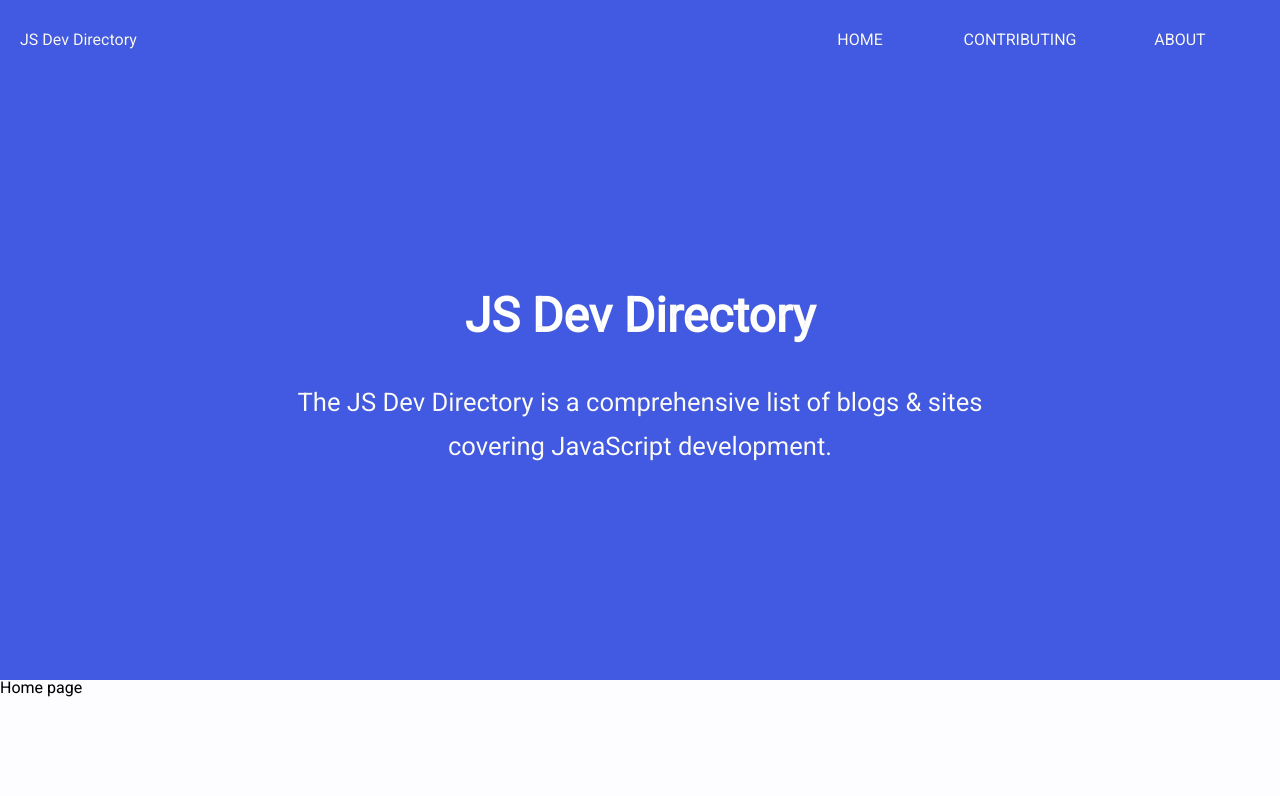
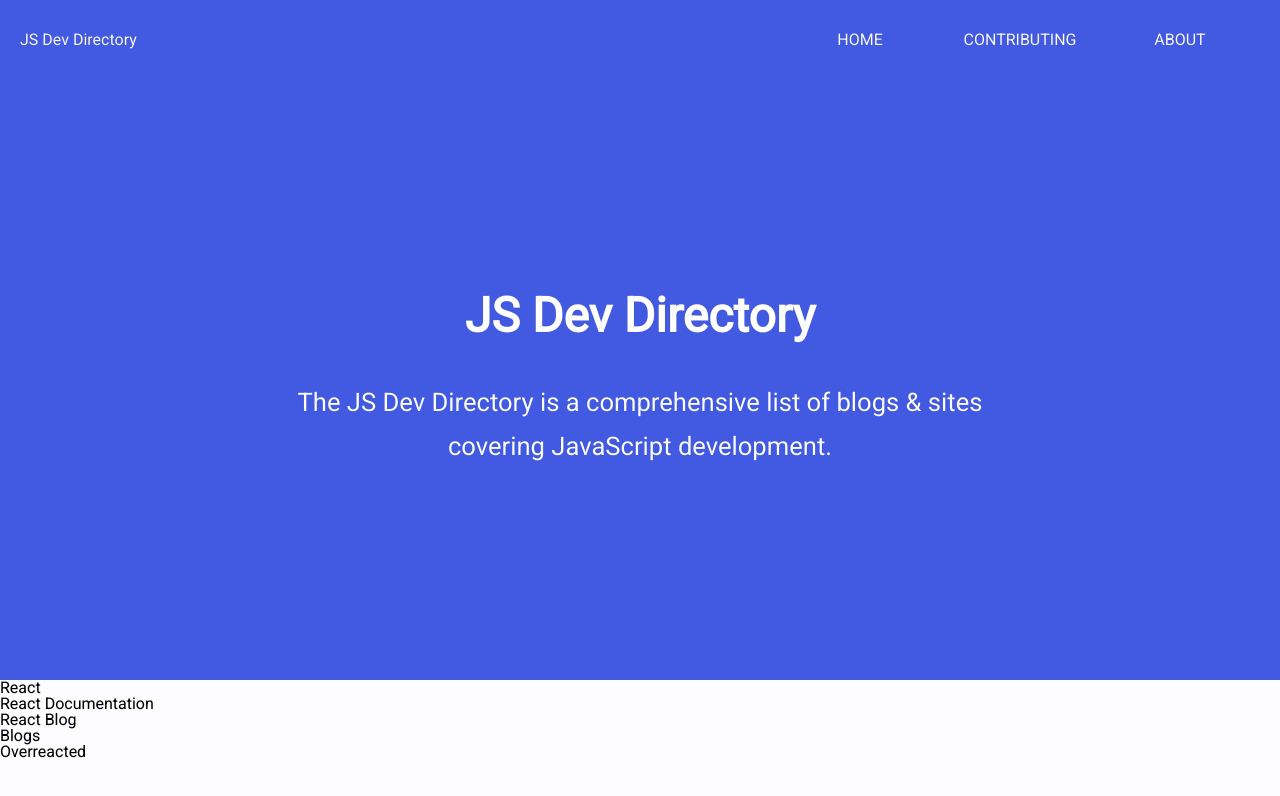
Before and after one commit to Onra/jsdevrepository, a Next.js app: page / in a window 1280 px wide. Shown: the top 796 px of the page. Built offline with nearby package versions, Linux system fonts and the light colour scheme.

Commit message:
Add sites.json and basic listing in home page.

```diff
--- /dev/null
+++ b/atoms/site-card.js
@@ -0,0 +1,3 @@
+const SiteCard = ({ title, description, site_url }) => <div>{title}</div>;
+
+export default SiteCard;
--- a/pages/index.js
+++ b/pages/index.js
@@ -1,10 +1,21 @@
+import { Fragment } from "react";
 import Layout from "../components/layout";
 import Landing from "../components/landing";
+import sites from "../resources/sites";
+import Title from "../atoms/title";
+import SiteCard from "../atoms/site-card";
 
 const Index = () => (
   <Layout>
     <Landing />
-    Home page
+    {sites.map((category, index) => (
+      <Fragment key={index}>
+        <Title text={category.category_name} />
+        {category.sites.map((site, key) => (
+          <SiteCard key={index} title={site.title} />
+        ))}
+      </Fragment>
+    ))}
   </Layout>
 );
 
--- /dev/null
+++ b/resources/sites.json
@@ -0,0 +1,30 @@
+[
+  {
+    "category_name": "React",
+    "tags": ["react"],
+    "sites": [
+      {
+        "title": "React Documentation",
+        "site_url": "https://reactjs.org/docs/getting-started.html",
+        "description": "Official React documentation provided by Facebook"
+      },
+      {
+        "title": "React Blog",
+        "site_url": "https://reactjs.org/blog/2019/02/23/is-react-translated-yet.html",
+        "description": "Official React blog provided by Facebook"
+      }
+    ]
+  },
+  {
+    "category_name": "Blogs",
+    "tags": ["blogs"],
+    "sites": [
+      {
+        "title": "Overreacted",
+        "site_url": "https://overreacted.io/",
+        "description": "Dan Abramov's personal blog.",
+        "tags": ["react"]
+      }
+    ]
+  }
+]
```
